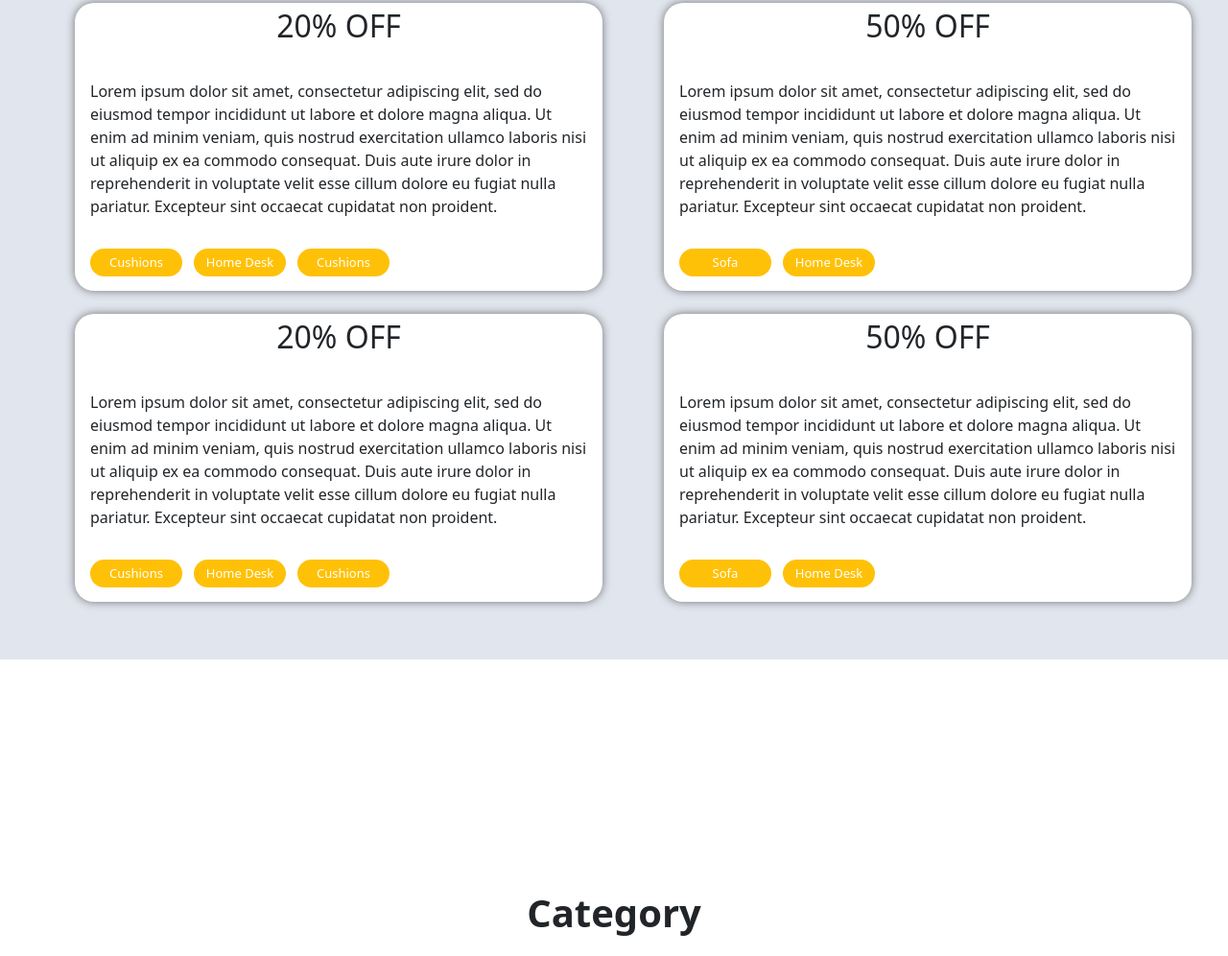
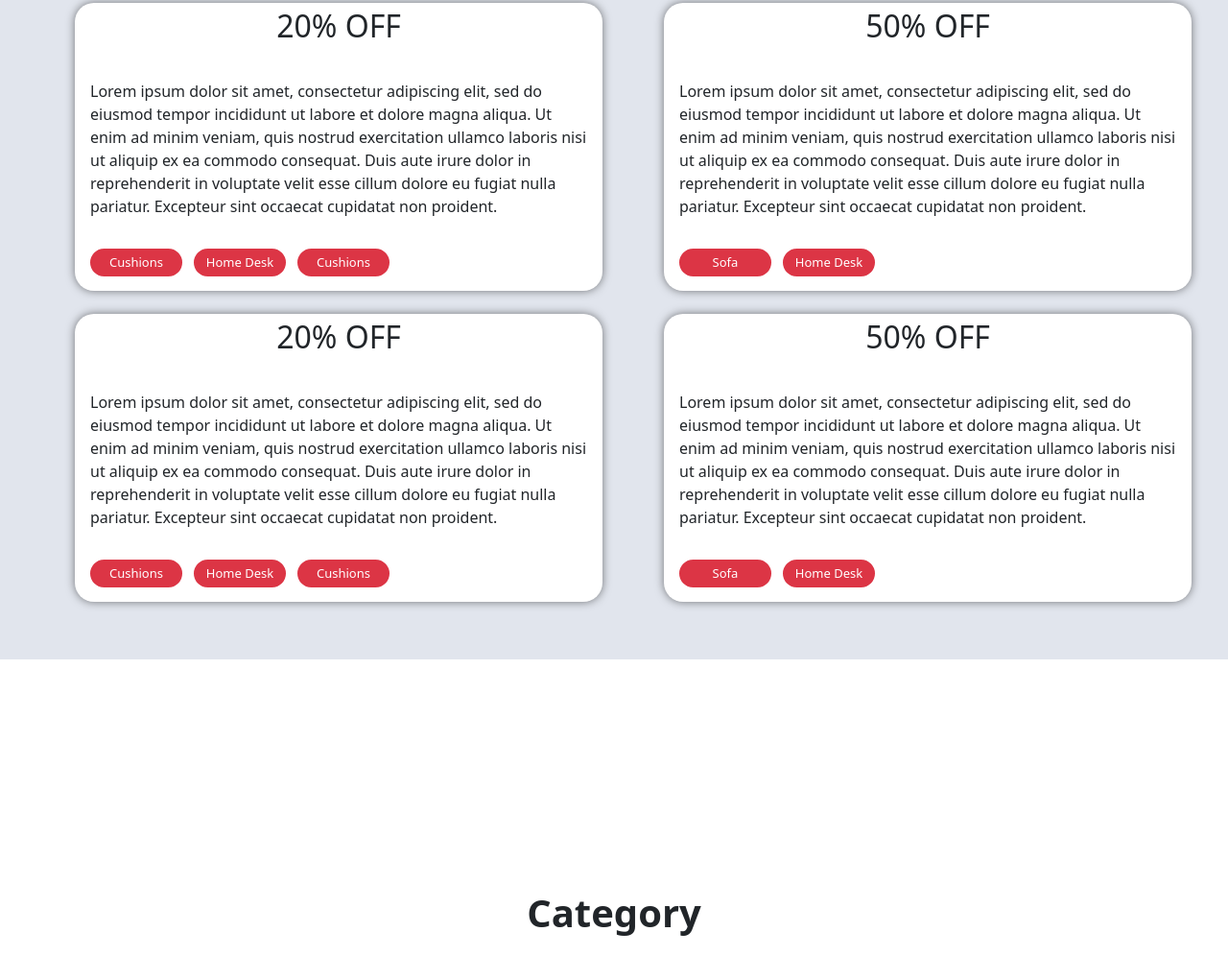
Before and after one commit to hashCon-spr/StrictOffice, a plain HTML site: page index.html in a window 1280 px wide. Shown: the part 2737-3733 px from the top of the page at 96% size. Drawn offline with nearby package versions, Linux system fonts and the light colour scheme; a web font is replaced by a local one.

Commit message:
New Update

```diff
--- a/assets/other/style.css
+++ b/assets/other/style.css
@@ -280,7 +280,7 @@
 footer {
    background-color: black;
    width: 100% !important;
-   height: 100% !important;
+   height: 610px;
    position: relative;
 }
 
@@ -424,7 +424,7 @@ footer {
    border-radius: 20px;
 }
 .discount-box:hover{
-   background-color: #6e84ff;
+   background-color: #2ee8cc;
    transition: 0.3s ease-out;
    cursor: pointer;
    color: white !important;
--- a/index.html
+++ b/index.html
@@ -218,9 +218,9 @@
                         <!-- <span><i class="fa-solid fa-money-bill text-dark" style="font-size: 60px; transform: translate(20px, 10px);"></i></span> -->
                      </div>
                      <div class="d-flex justify-content-start" style="margin-top: 10px; margin-left: 10px;">
-                        <button type="button" class="bg-warning text-white btn-discount m-1" style="width: 100px; font-size: 13px;">Cushions</button>
-                        <button type="button" class="bg-warning text-white btn-discount m-1" style="width: 100px; font-size: 13px;">Home Desk</button>
-                        <button type="button" class="bg-warning text-white btn-discount m-1" style="width: 100px; font-size: 13px;">Cushions</button>
+                        <button type="button" class="bg-danger text-white btn-discount m-1" style="width: 100px; font-size: 13px;">Cushions</button>
+                        <button type="button" class="bg-danger text-white btn-discount m-1" style="width: 100px; font-size: 13px;">Home Desk</button>
+                        <button type="button" class="bg-danger text-white btn-discount m-1" style="width: 100px; font-size: 13px;">Cushions</button>
                      </div>
                   </div>
                </div>
@@ -234,9 +234,9 @@
                         <!-- <span><i class="fa-solid fa-money-bill text-dark" style="font-size: 60px; transform: translate(20px, 10px);"></i></span> -->
                      </div>
                      <div class="d-flex justify-content-start" style="margin-top: 10px; margin-left: 10px;">
-                        <button type="button" class="bg-warning text-white btn-discount m-1" style="width: 100px; font-size: 13px;">Sofa</button>
-                        <button type="button" class="bg-warning text-white btn-discount m-1" style="width: 100px; font-size: 13px;">Home Desk</button>
-                        <!-- <button type="button" class="bg-warning text-white btn-discount m-1" style="width: 100px; font-size: 13px;"></button> -->
+                        <button type="button" class="bg-danger text-white btn-discount m-1" style="width: 100px; font-size: 13px;">Sofa</button>
+                        <button type="button" class="bg-danger text-white btn-discount m-1" style="width: 100px; font-size: 13px;">Home Desk</button>
+                        <!-- <button type="button" class="bg-danger text-white btn-discount m-1" style="width: 100px; font-size: 13px;"></button> -->
                      </div>
                   </div>
                </div>
@@ -254,9 +254,9 @@
                         <!-- <span><i class="fa-solid fa-money-bill text-dark" style="font-size: 60px; transform: translate(20px, 10px);"></i></span> -->
                      </div>
                      <div class="d-flex justify-content-start" style="margin-top: 10px; margin-left: 10px;">
-                        <button type="button" class="bg-warning text-white btn-discount m-1" style="width: 100px; font-size: 13px;">Cushions</button>
-                        <button type="button" class="bg-warning text-white btn-discount m-1" style="width: 100px; font-size: 13px;">Home Desk</button>
-                        <button type="button" class="bg-warning text-white btn-discount m-1" style="width: 100px; font-size: 13px;">Cushions</button>
+                        <button type="button" class="bg-danger text-white btn-discount m-1" style="width: 100px; font-size: 13px;">Cushions</button>
+                        <button type="button" class="bg-danger text-white btn-discount m-1" style="width: 100px; font-size: 13px;">Home Desk</button>
+                        <button type="button" class="bg-danger text-white btn-discount m-1" style="width: 100px; font-size: 13px;">Cushions</button>
                      </div>
                   </div>
                </div>
@@ -270,9 +270,9 @@
                         <!-- <span><i class="fa-solid fa-money-bill text-dark" style="font-size: 60px; transform: translate(20px, 10px);"></i></span> -->
                      </div>
                      <div class="d-flex justify-content-start" style="margin-top: 10px; margin-left: 10px;">
-                        <button type="button" class="bg-warning text-white btn-discount m-1" style="width: 100px; font-size: 13px;">Sofa</button>
-                        <button type="button" class="bg-warning text-white btn-discount m-1" style="width: 100px; font-size: 13px;">Home Desk</button>
-                        <!-- <button type="button" class="bg-warning text-white btn-discount m-1" style="width: 100px; font-size: 13px;"></button> -->
+                        <button type="button" class="bg-danger text-white btn-discount m-1" style="width: 100px; font-size: 13px;">Sofa</button>
+                        <button type="button" class="bg-danger text-white btn-discount m-1" style="width: 100px; font-size: 13px;">Home Desk</button>
+                        <!-- <button type="button" class="bg-danger text-white btn-discount m-1" style="width: 100px; font-size: 13px;"></button> -->
                      </div>
                   </div>
                </div>
```
